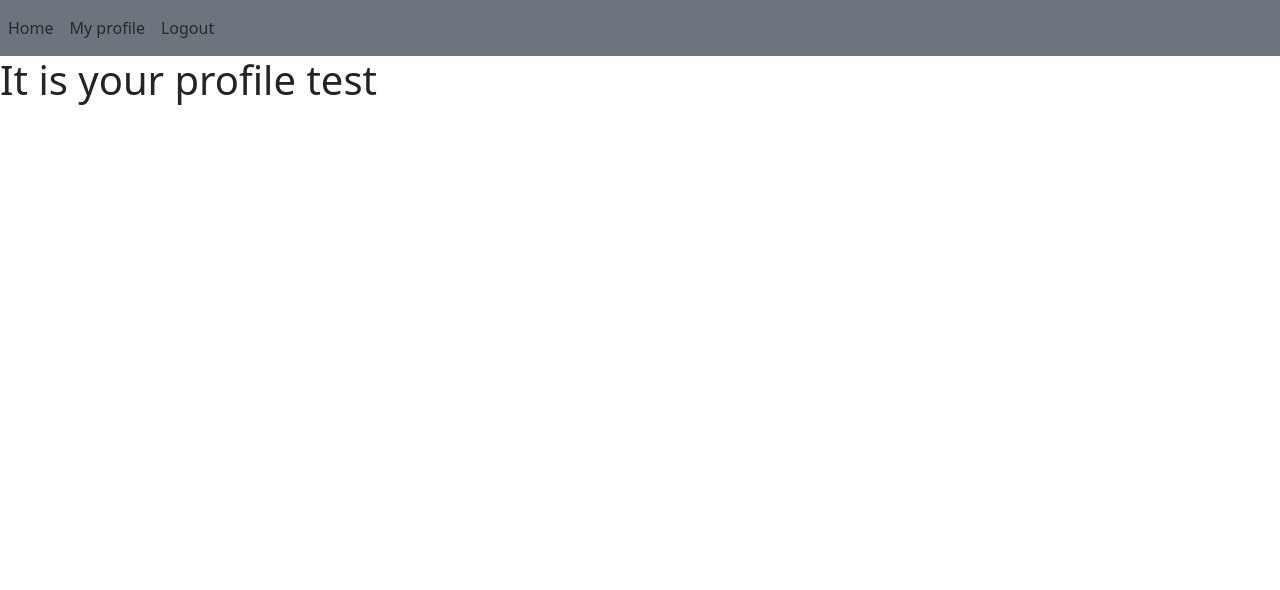
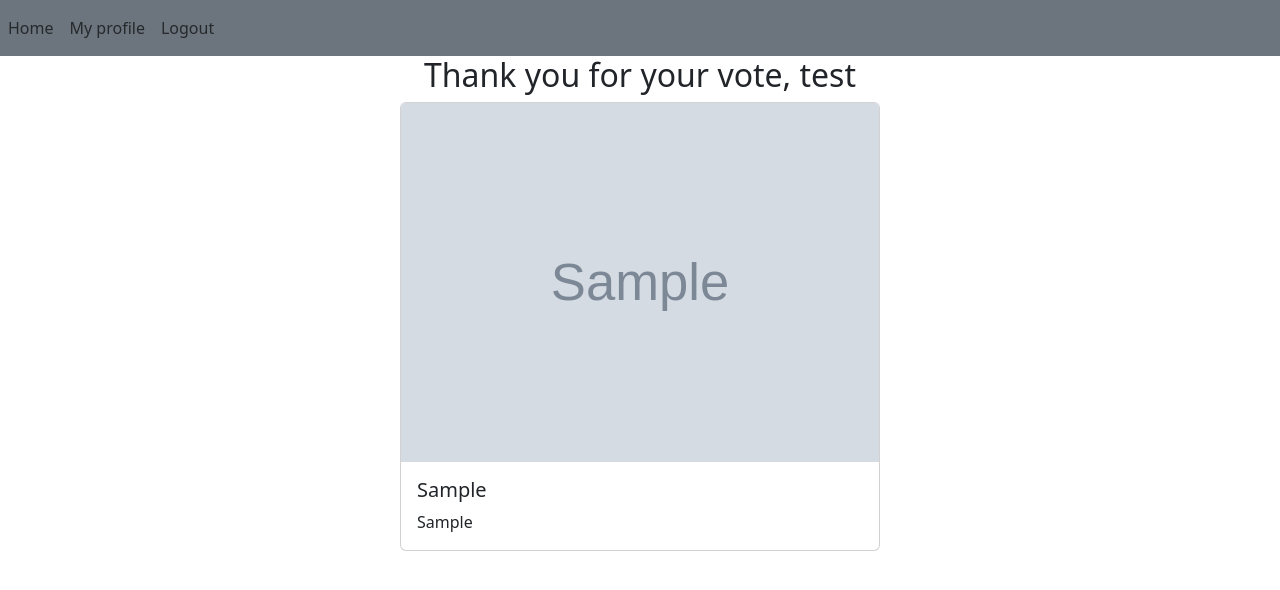
Before and after one commit to Cagey7/birds, a Flask app: template app/templates/profile.html in a window 1280 px wide. Shown: the top 590 px of the page. Run offline with Flask 2, Linux system fonts and the light colour scheme; the template is opened without the code that fills it: values that come from a table or form of the project are taken from there, others are empty; a user stored in the database is signed in; tables that the repository leaves empty hold one stand-in row (values such as "Sample post"); grey boxes marked "Sample" are stand-in pictures; some libraries are stand-ins or nearby versions.

Commit message:
Added profile page

```diff
--- a/app/templates/auth/login.html
+++ b/app/templates/auth/login.html
@@ -2,7 +2,7 @@
 
 {% block content %}
 <h1 style="text-align: center;">Log in</h1>
-<div class="container-md" style="margin: 20px auto 0px auto; display: block; width: 50%;">
+<div class="container-md" style="width: 50%;">
     <form action="/login" method="post">
         {{ form.hidden_tag() }}
         <div class="form-floating mb-3">
--- a/app/templates/profile.html
+++ b/app/templates/profile.html
@@ -1,5 +1,19 @@
 {% extends "base.html" %}
 
 {% block content %}
-    <h1>It is your profile {{ session["username"] }}</h1>
+{% if voted_bird %}
+    <div class="container-md">
+        <h2  style="text-align: center;">Thank you for your vote, {{ session["username"] }}</h2>
+        <div class="card" style="width: 30rem; margin: auto;">
+            <img src="/static/birds_images/{{ voted_bird.image_path }}" class="card-img-top ">
+            <div class="card-body">
+                <h5 class="card-title">{{ voted_bird.species }}</h5>
+                <p class="card-text">{{ voted_bird.info }}</p>
+            </div>
+        </div>
+    </div>
+{% else %}
+    <h2 style="text-align: center;">Hello, {{ session["username"] }}</h2>
+    <h3 style="text-align: center;">Go to the main page to vote for the best bird</h3>
+{% endif %}
 {% endblock %}
--- a/app/templates/success.html
+++ /dev/null
@@ -1,5 +0,0 @@
-{% extends "base.html"%}
-
-{% block content %}
-<h1>Thank you for your vote</h1>
-{% endblock %}
```
Also changed, not shown: app/main/views.py (+9 -3 lines), app/templates/index.html (+16 -6 lines), databases/development.sqlite.
